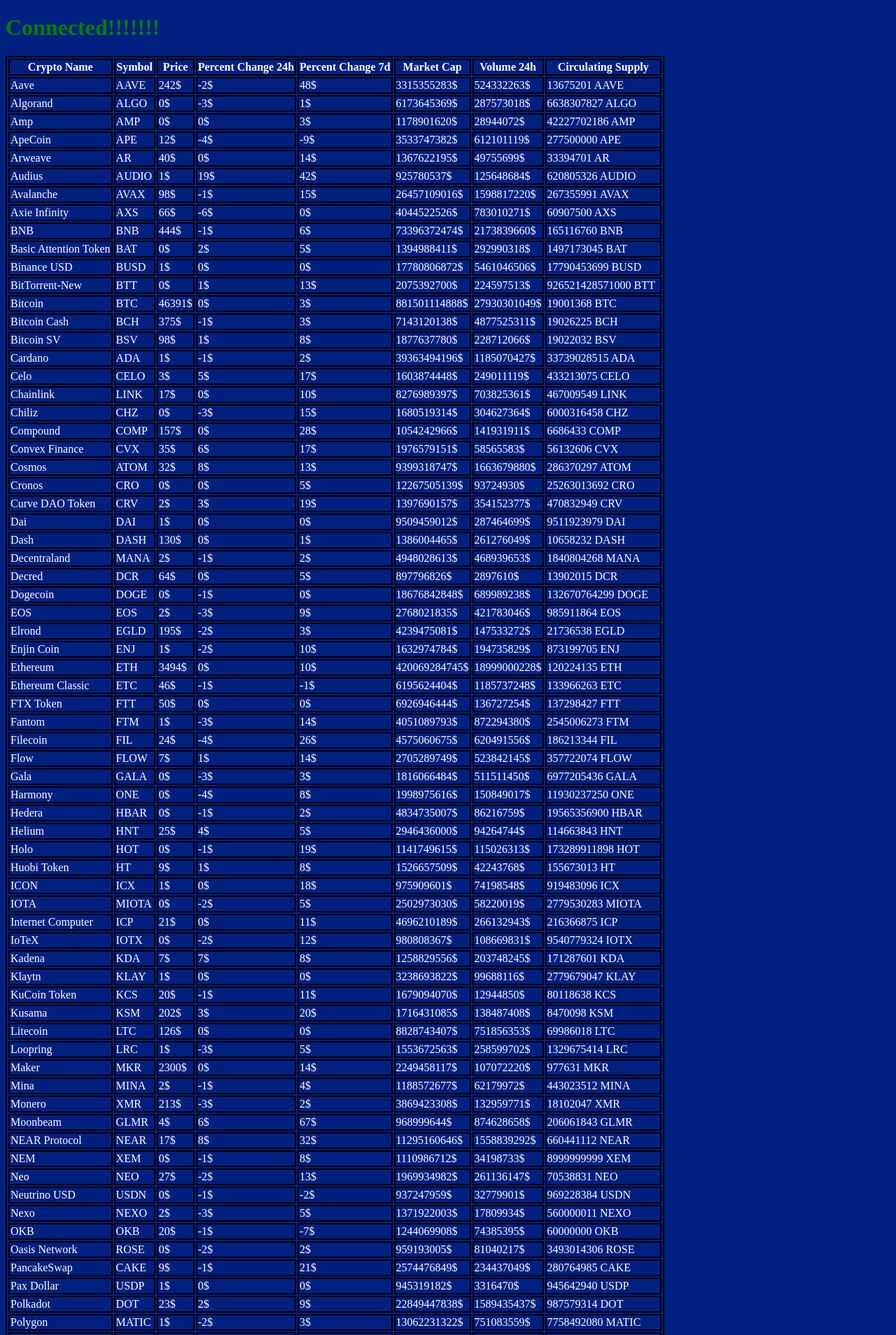
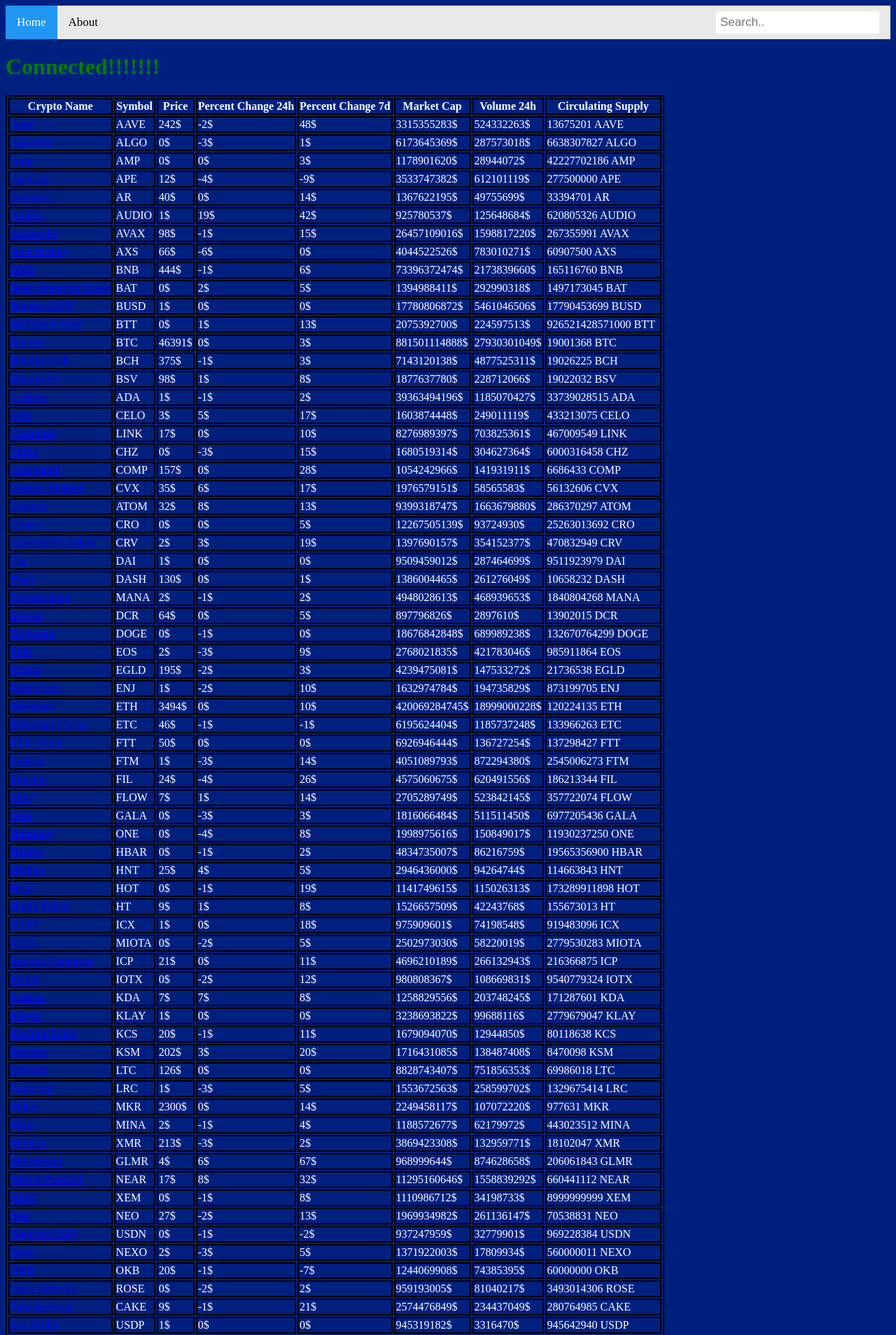
Before and after one commit to jacekfigiel/django-crypto-api, a Django app: page /coin_app/home/ in a window 1280 px wide. Shown: the top 1908 px of the page at 70% size. Run offline with Django 4.2, Linux system fonts and the light colour scheme; data comes from the database, SQL or seed files in the repository.

Commit message:
Detail view connected

```diff
--- a/clone/coin_app/static/coin_app/style.css
+++ b/clone/coin_app/static/coin_app/style.css
@@ -8,3 +8,56 @@ h1{
 body{
     background-color: #002080;
 }
+
+.topnav {
+  overflow: hidden;
+  background-color: #e9e9e9;
+}
+
+/* Style the links inside the navigation bar */
+.topnav a {
+  float: left;
+  display: block;
+  color: black;
+  text-align: center;
+  padding: 14px 16px;
+  text-decoration: none;
+  font-size: 17px;
+}
+
+/* Change the color of links on hover */
+.topnav a:hover {
+  background-color: #ddd;
+  color: black;
+}
+
+/* Style the "active" element to highlight the current page */
+.topnav a.active {
+  background-color: #2196F3;
+  color: white;
+}
+
+/* Style the search box inside the navigation bar */
+.topnav input[type=text] {
+  float: right;
+  padding: 6px;
+  border: none;
+  margin-top: 8px;
+  margin-right: 16px;
+  font-size: 17px;
+}
+
+/* When the screen is less than 600px wide, stack the links and the search field vertically instead of horizontally */
+@media screen and (max-width: 600px) {
+  .topnav a, .topnav input[type=text] {
+    float: none;
+    display: block;
+    text-align: left;
+    width: 100%;
+    margin: 0;
+    padding: 14px;
+  }
+  .topnav input[type=text] {
+    border: 1px solid #ccc;
+  }
+}
--- a/clone/coin_app/templates/coin_app/home.html
+++ b/clone/coin_app/templates/coin_app/home.html
@@ -6,7 +6,19 @@
     <title>Home</title>
     <link rel="stylesheet" href="{% static 'coin_app/style.css' %}">
 </head>
+<link rel="stylesheet" href="https://cdnjs.cloudflare.com/ajax/libs/font-awesome/4.7.0/css/font-awesome.min.css">
 <body>
+{% csrf_token %}
+<div class="topnav">
+    <a class="active" href="#home">Home</a>
+    <a href="#about">About</a>
+    <input name="q" type="text" placeholder="Search..">
+    </form>
+
+</div>
+
+
+    <div class="h-100 d-inline-block">
     <h1>Connected!!!!!!!</h1>
     {% if access_crypto %}
     <table>
@@ -22,7 +34,7 @@
         </tr>
         {% for bbc in access_crypto %}
         <tr>
-        <td>{{ bbc.name }}</td>
+            <td><a href="/coin_app/detail_crypto/{{bbc.id}}">{{ bbc.name }}</a></td>
             <td>{{ bbc.symbol }}</td>
             <td>{{ bbc.price }}$</td>
             <td>{{ bbc.percent_change_24h }}$</td>
@@ -37,5 +49,6 @@
     <p>NO CRYPTO TO DISPLAY</p>
 
     {% endif %}
+    </div>
 </body>
 </html>
--- a/clone/coin_app/urls.py
+++ b/clone/coin_app/urls.py
@@ -1,8 +1,9 @@
 from django.urls import path
-from . import views
+from .views import home, CryptoDetailView
 
 app_name = "coin_app"
 
 urlpatterns = [
-    path("home/", views.home, name="home_view")
+    path("home/", home, name="home_view"),
+    path("detail_crypto/<int:pk>", CryptoDetailView.as_view(), name="detail_view")
 ]
--- a/clone/coin_app/views.py
+++ b/clone/coin_app/views.py
@@ -1,4 +1,5 @@
-from django.shortcuts import render
+from django.shortcuts import render, redirect
+from django.views.generic import DetailView
 from .models import CryptoModel
 # Create your views here.
 
@@ -7,3 +8,7 @@ def home(request):
     crypto_list = CryptoModel.objects.order_by("name")
     crypto_dict = {"access_crypto": crypto_list}
     return render(request, "coin_app/home.html", context=crypto_dict)
+
+
+class CryptoDetailView(DetailView):
+    model = CryptoModel
```
Lines whose indentation alone changed are shown as unchanged.
